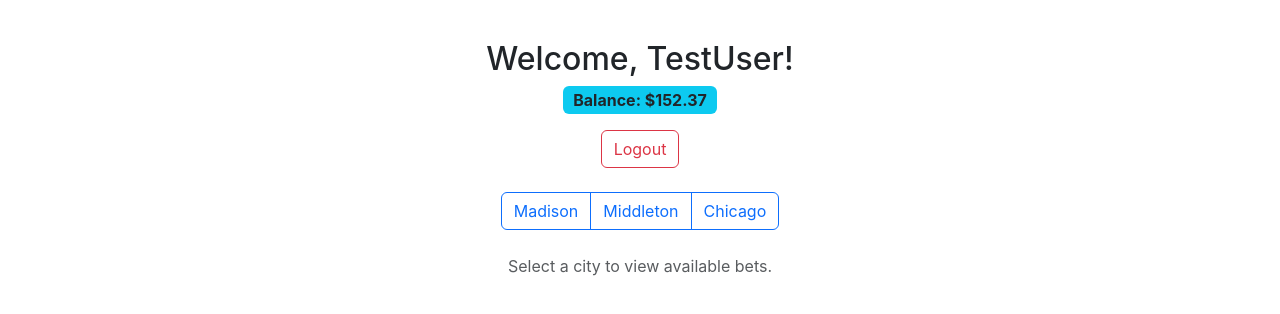
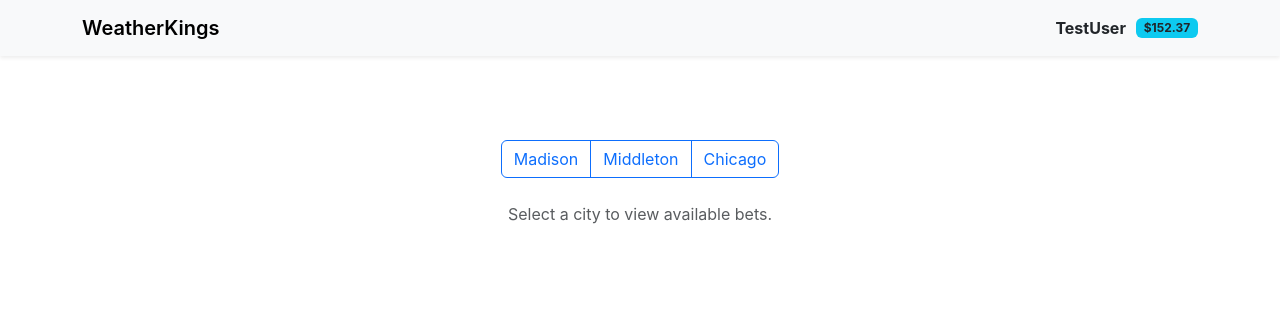
Before and after one commit to Leon-LI1231/weatherKing, a React (Create React App) app in the folder frontend/: page / in a window 1280 px wide. Both pictures are taken after a click on the button "Temporary button to get to landing page". Shown: the top 314 px of the page. Built offline with nearby package versions, Linux system fonts and the light colour scheme.

Commit message:
Added UserInfoHeader and BetFilters components with client-side search and filter functionality on LandingPage

```diff
--- a/frontend/src/components/App.jsx
+++ b/frontend/src/components/App.jsx
@@ -1,10 +1,10 @@
-// src/App.jsx
 import React, { useState } from "react";
 import Login from "./Login";
 import CreateAccount from "./CreateAccount";
 import LandingPage from "./LandingPage";
 import './App.css';
 import 'bootstrap/dist/css/bootstrap.min.css';
+import UserInfoHeader from "./UserInfoHeader";
 
 /**
  * =======================================================
@@ -36,8 +36,13 @@ function App() {
   switch (currentPage) {
     case "createAccount":
       return <CreateAccount onNavigateToLogin={navigateToLogin} />;
-    case "landing":
-      return <LandingPage user={user} onLogout={logout} />;
+      case "landing":
+        return (
+          <>
+            <UserInfoHeader username={user?.username} balance={152.37} />
+            <LandingPage user={user} onLogout={logout} />
+          </>
+        );
     case "login":
     default:
       return (
--- /dev/null
+++ b/frontend/src/components/BetFilters.jsx
@@ -0,0 +1,92 @@
+import React from "react";
+import { Form, Button } from "react-bootstrap";
+
+/**
+ * =======================================================
+ *                    BET FILTERS COMPONENT
+ * =======================================================
+ *
+ * This component provides search and filtering controls for the list of bets.
+ * It allows users to:
+ *   - Search bets by contest title
+ *   - Filter by contest type (A, B, C, D, E)
+ *   - Filter by entry fee range (Free, 1, 2, 3, 5, 10, 20, 40, 60, 100)
+ *
+ * All filters are handled client-side for responsiveness and simplicity.
+ * In the future, backend-side filtering can be implemented if the dataset grows large.
+ *
+ * Props:
+ *   - search: current search text
+ *   - setSearch: function to update search input
+ *   - selectedType: currently selected contest type
+ *   - setSelectedType: function to update contest type
+ *   - minFee: minimum entry fee filter
+ *   - setMinFee: function to update minimum fee
+ *   - maxFee: maximum entry fee filter
+ *   - setMaxFee: function to update maximum fee
+ */
+
+
+function BetFilters({ search, setSearch, selectedType, setSelectedType, minFee, setMinFee, maxFee, setMaxFee }) {
+  const betTypes = ["All", "A", "B", "C", "D", "E"];
+  const entryFees = ["Free", 1, 2, 3, 5, 10, 20, 40, 60, 100];
+
+  return (
+    <div
+      style={{
+        backgroundColor: "#f8f9fa",
+        color: "black",
+        padding: "15px",
+        borderRadius: "10px",
+        height: "100%",
+
+      }}
+    >
+      <Form.Group className="mb-3">
+        <Form.Control
+          type="text"
+          placeholder="Search Contests"
+          value={search}
+          onChange={(e) => setSearch(e.target.value)}
+        />
+      </Form.Group>
+
+      <Form.Group className="mb-3">
+        <Form.Label>Entry Fee</Form.Label>
+        <div style={{ display: "flex", gap: "10px" }}>
+          <Form.Select value={minFee} onChange={(e) => setMinFee(e.target.value)}>
+            {entryFees.map((fee) => (
+              <option key={fee}>{fee}</option>
+            ))}
+          </Form.Select>
+          <span style={{ alignSelf: "center" }}>to</span>
+          <Form.Select value={maxFee} onChange={(e) => setMaxFee(e.target.value)}>
+            {entryFees.map((fee) => (
+              <option key={fee}>{fee}</option>
+            ))}
+          </Form.Select>
+        </div>
+      </Form.Group>
+
+      <Form.Group className="mb-3">
+        <Form.Label>Contest Type</Form.Label>
+        <div style={{ display: "flex", flexDirection: "column", gap: "5px" }}>
+        {betTypes.map((type) => (
+  <Button
+    key={type}
+    variant={selectedType === type ? "warning" : "outline-secondary"}
+    onClick={() => setSelectedType(type)}
+    size="sm"
+    style={{ fontWeight: selectedType === type ? "600" : "400" }}
+  >
+    {type}
+  </Button>
+))}
+
+        </div>
+      </Form.Group>
+    </div>
+  );
+}
+
+export default BetFilters;
--- a/frontend/src/components/LandingPage.jsx
+++ b/frontend/src/components/LandingPage.jsx
@@ -3,6 +3,8 @@ import { Container, Row, Col, Button, Badge } from "react-bootstrap";
 import CitySelector from "./CitySelector";
 import BetListTable from "./BetListTable";
 import "bootstrap/dist/css/bootstrap.min.css";
+import UserInfoHeader from "./UserInfoHeader";
+import BetFilters from "./BetFilters";
 
 /**
  * =======================================================
@@ -32,6 +34,12 @@ function LandingPage({ user, onLogout }) {
 
   // Bets fetched or mocked
   const [betsByCity, setBetsByCity] = useState({});
+
+  // For filter
+  const [search, setSearch] = useState("");
+  const [selectedType, setSelectedType] = useState("All");
+  const [minFee, setMinFee] = useState("Free");
+  const [maxFee, setMaxFee] = useState("100");
 
   // TODO: Replace with API call to fetch user balance
   useEffect(() => {
@@ -95,22 +103,24 @@ function LandingPage({ user, onLogout }) {
     setBetsByCity(mockData);
   }, []);
 
+  const filteredBets = (betsByCity[selectedCity] || [])
+    .filter((bet) =>
+      bet.title.toLowerCase().includes(search.toLowerCase())
+    )
+    .filter((bet) =>
+      selectedType === "All" ? true : bet.bet_type.toUpperCase() === selectedType
+    )
+    .filter((bet) => {
+      const min = minFee === "Free" ? 0 : parseFloat(minFee);
+      const max = maxFee === "Free" ? 0 : parseFloat(maxFee);
+      return bet.entry_fee >= min && bet.entry_fee <= max;
+    });
+
+
+
   return (
-    <Container style={{ marginTop: "40px", textAlign: "center" }}>
-      {/* ===== User Info Section ===== */}
-      <Row className="mb-4">
-        <Col>
-          <h2>Welcome{user ? `, ${user.username}` : ""}!</h2>
-          <p>
-            <Badge bg="info" text="dark" style={{ fontSize: "1rem" }}>
-               Balance: ${userBalance.toFixed(2)}
-            </Badge>
-          </p>
-          <Button variant="outline-danger" onClick={onLogout}>
-            Logout
-          </Button>
-        </Col>
-      </Row>
+    <Container style={{ marginTop: "140px", textAlign: "center" }}>
+
 
       {/* ===== City Selector ===== */}
       <Row className="mb-4">
@@ -127,19 +137,34 @@ function LandingPage({ user, onLogout }) {
         </Col>
       </Row>
 
-      {/* ===== Bets Table ===== */}
+      {/* ===== Bets Table and Filter ===== */}
       {selectedCity ? (
         <Row>
-          <Col>
-            <h4 className="mb-3">
+          {/* Filter */}
+          <Col md={3}>
+            <BetFilters
+              search={search}
+              setSearch={setSearch}
+              selectedType={selectedType}
+              setSelectedType={setSelectedType}
+              minFee={minFee}
+              setMinFee={setMinFee}
+              maxFee={maxFee}
+              setMaxFee={setMaxFee}
+            />
+          </Col>
+
+          {/* Bets Table */}
+          <Col md={9}>
+            <h4 className="mb-3 text-center">
               Bets in {selectedCity.charAt(0).toUpperCase() + selectedCity.slice(1)}
             </h4>
-            <BetListTable bets={betsByCity[selectedCity] || []} />
+            <BetListTable bets={filteredBets} />
           </Col>
         </Row>
       ) : (
         <Row>
-          <Col>
+          <Col className="text-center">
             <p className="text-muted">Select a city to view available bets.</p>
           </Col>
         </Row>
--- /dev/null
+++ b/frontend/src/components/UserInfoHeader.jsx
@@ -0,0 +1,63 @@
+import React from "react";
+import { Navbar, Container, Nav, Badge } from "react-bootstrap";
+
+/**
+ * =======================================================
+ *                  USER INFO HEADER COMPONENT
+ * =======================================================
+ *
+ * This component renders a top navigation bar that displays:
+ *   - The app title ("WeatherKings")
+ *   - The logged-in user's username
+ *   - The user's available currency balance
+ *
+ * It is designed to appear fixed at the top of the screen across all pages
+ * after login, providing a consistent user experience.
+ *
+ * Props:
+ *   - username: the currently logged-in user's username
+ *   - balance: the user's current account balance
+ */
+
+
+function UserInfoHeader({ username, balance }) {
+  return (
+    <Navbar
+      bg="light"
+      expand="lg"
+      className="shadow-sm"
+      style={{
+        position: "fixed",
+        top: 0,
+        right: 0,
+        width: "100%",
+        zIndex: 1000,
+      }}
+    >
+      <Container>
+        <Navbar.Brand style={{ fontWeight: "600" }}>WeatherKings</Navbar.Brand>
+        <Nav className="ms-auto">
+          {username && (
+            <div
+              style={{
+                display: "flex",
+                alignItems: "center",
+                gap: "10px",
+                fontSize: "1rem",
+              }}
+            >
+              <span>
+                <strong>{username}</strong>
+              </span>
+              <Badge bg="info" text="dark">
+                ${balance.toFixed(2)}
+              </Badge>
+            </div>
+          )}
+        </Nav>
+      </Container>
+    </Navbar>
+  );
+}
+
+export default UserInfoHeader;
```
